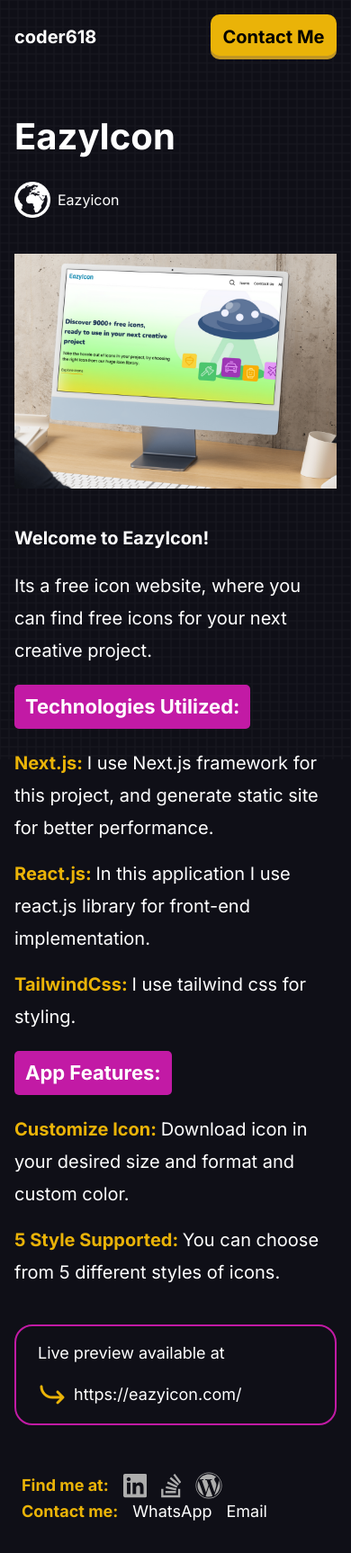
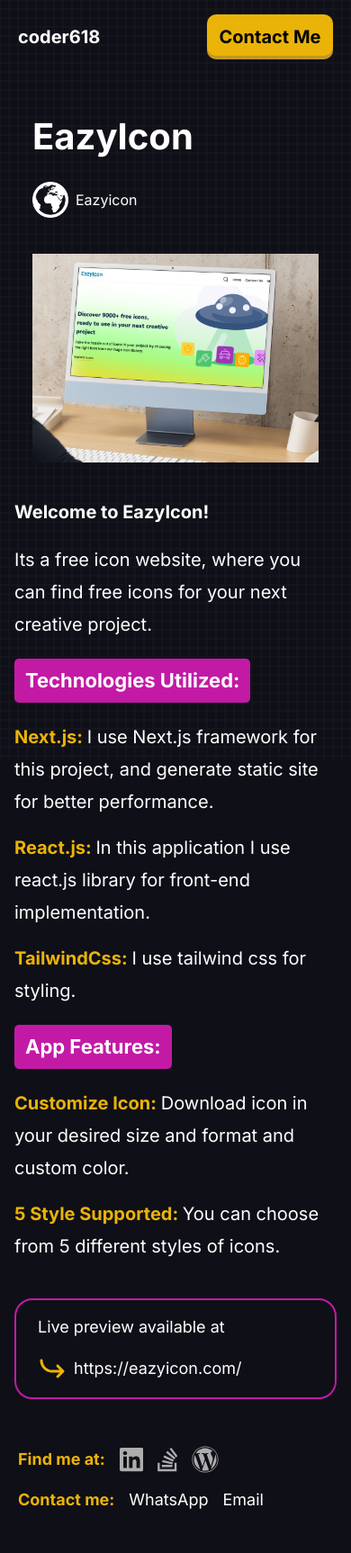
Before and after one commit to coder618/coder618.github.io, a Next.js app: page /eazyicon in a window 390 px wide. Shown: the whole page at 90% size. Built offline with nearby package versions, Linux system fonts and the light colour scheme.

Commit message:
footer fix

```diff
--- a/app/globals.css
+++ b/app/globals.css
@@ -32,6 +32,7 @@
 }
 .container {
     margin: 0 auto;
+    padding: 0 20px;
 }
 .has-gradient-bg {
     position: relative;
--- a/components/layout/Footer.jsx
+++ b/components/layout/Footer.jsx
@@ -39,7 +39,7 @@
                     </a>
                 </div>
                 {/* Contact Links */}
-                <div className="contact-links flex  flex-row items-start ">
+                <div className="contact-links flex  flex-row items-start mt-4 md:mt-0 ">
                     <b className="mr-4 text-lg text-primary">Contact me:</b>
 
                     <div className="links flex flex-row items-start md:items-center">
--- a/components/layout/MainNavigation.jsx
+++ b/components/layout/MainNavigation.jsx
@@ -3,7 +3,7 @@
 
 export default function MainNavigation() {
     return (
-        <div className="main-navigation bg-transparent w-full xl:py-8 p-4  ">
+        <div className="main-navigation bg-transparent w-full  py-4  ">
             <div className="container mx-auto flex items-center justify-between">
                 <a
                     href="https://coder618.github.io"
```
